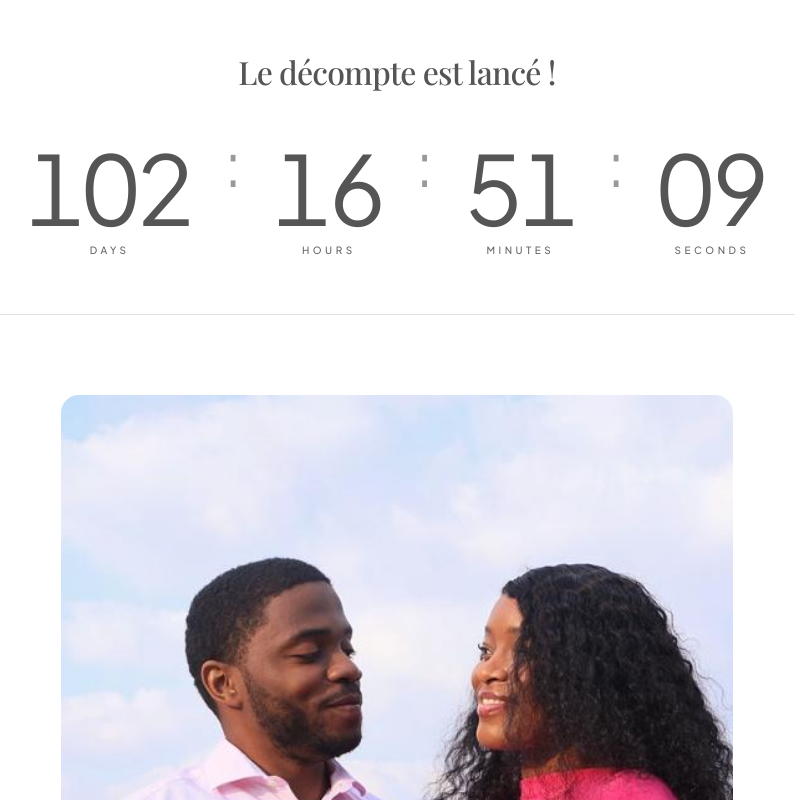
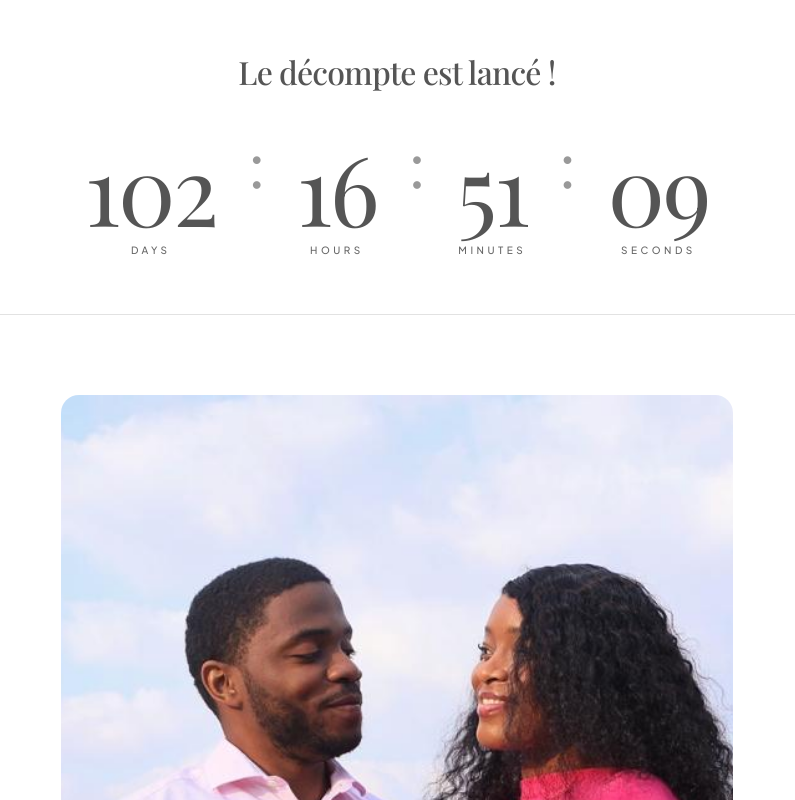
Before and after one commit to Nextiaa2026/loic_et_stephanie, a Next.js app: page / in a window 1280 px wide. Shown: the part 1180-1980 px from the top of the page, without its empty margins (243-1038 px from the left). Built offline with nearby package versions, Linux system fonts and the light colour scheme.

Commit message:
update: #auth.ts updates

```diff
--- a/app/le-mariage/les-dates/page.tsx
+++ b/app/le-mariage/les-dates/page.tsx
@@ -63,15 +63,11 @@ export default function LesDatesPage() {
           </section>
 
           {/* Events */}
-          <section className="space-y-16 pb-14 sm:pb-20">
+          <section className="mx-auto max-w-2xl space-y-16 pb-14 sm:pb-20 text-center">
             {events.map((event, i) => (
-              <Card
-                key={i}
-                className="overflow-hidden rounded-2xl border-border/60 shadow-none"
-              >
-                <div className="grid md:grid-cols-2">
-                  {/* Image */}
-                  <div className="relative aspect-[4/3] md:aspect-auto">
+              <div key={i} className="flex flex-col items-center">
+                <figure className="w-full">
+                  <div className="relative mx-auto aspect-[3/4] w-full max-w-lg overflow-hidden rounded-2xl bg-muted">
                     <Image
                       src={event.image}
                       alt={event.title}
@@ -79,38 +75,37 @@ export default function LesDatesPage() {
                       className="object-cover"
                     />
                   </div>
+                </figure>
 
                 {/* Content */}
-                  <div className="flex flex-col justify-center">
-                    <CardHeader className="px-6 pt-8 sm:px-10 sm:pt-10">
-                      <CardTitle
-                        className={`${playfair.className} text-2xl font-semibold tracking-tight sm:text-3xl`}
+                <div className="mt-8 flex flex-col items-center">
+                  <h2
+                    className={`${playfair.className} text-3xl font-semibold tracking-tight sm:text-4xl`}
                   >
                     {event.title}
-                      </CardTitle>
-                    </CardHeader>
-                    <CardContent className="space-y-4 px-6 pb-8 sm:px-10 sm:pb-10">
-                      <div className="flex flex-col gap-2 text-sm text-muted-foreground">
+                  </h2>
+                  <Separator className="mx-auto mt-4 h-px max-w-24 bg-border" />
+
+                  <div className="mt-6 flex flex-col items-center gap-2 text-sm italic text-muted-foreground sm:text-base">
                     <p className="inline-flex items-center gap-2">
-                          <CalendarDays className="size-4 shrink-0 text-primary" />
+                      <CalendarDays className="size-4 shrink-0 text-primary" aria-hidden />
                       <span>{event.date}</span>
                     </p>
                     <p className="inline-flex items-center gap-2">
-                          <Clock className="size-4 shrink-0 text-primary" />
+                      <Clock className="size-4 shrink-0 text-primary" aria-hidden />
                       <span>{event.time}</span>
                     </p>
                     <p className="inline-flex items-center gap-2">
-                          <MapPin className="size-4 shrink-0 text-primary" />
+                      <MapPin className="size-4 shrink-0 text-primary" aria-hidden />
                       <span>{event.location}</span>
                     </p>
                   </div>
-                      <p className="text-sm leading-relaxed text-muted-foreground sm:text-base">
+
+                  <p className="mt-6 max-w-xl text-sm leading-relaxed text-muted-foreground sm:text-base">
                     {event.description}
                   </p>
-                    </CardContent>
                 </div>
               </div>
-              </Card>
             ))}
           </section>
         </main>
--- a/app/reservation/page.tsx
+++ b/app/reservation/page.tsx
@@ -18,15 +18,15 @@ export default function ReservationPage() {
         <SiteHeader serifClassName={playfair.className} />
         <main>
           {/* Hero image */}
-          <div className="my-8 overflow-hidden rounded-2xl">
-            <div className="relative h-64 w-full sm:h-80">
+          <div className="my-10 mx-auto w-full max-w-5xl overflow-hidden">
+            <div className="relative h-64 w-full sm:h-96 md:h-[28rem]">
               <Image
                 src="/ac06bcad-4e7b-4dca-8cf2-74d10bcc5018.jpeg"
                 alt="Loïc et Stéphanie"
                 fill
-                className="object-cover object-top"
+                className="object-cover object-[center_35%]"
               />
-              <div className="absolute inset-0 bg-neutral-950/40" />
+              <div className="absolute inset-0 bg-neutral-950/20" />
             </div>
           </div>
 
--- a/components/home/gallery-section.tsx
+++ b/components/home/gallery-section.tsx
@@ -92,7 +92,7 @@ export function GallerySection({ serifClassName }: GallerySectionProps) {
         Explorez Les Moments Mémorables De Notre Voyage Amoureux.
       </h2>
 
-      <div className="mt-10 grid grid-cols-2 md:grid-cols-3 auto-rows-[90px] sm:auto-rows-[120px] md:auto-rows-[150px] gap-3 sm:gap-4 grid-flow-row-dense rounded-5xl bg-red-400">
+      <div className="mt-10 grid grid-cols-2 md:grid-cols-3 auto-rows-[90px] sm:auto-rows-[120px] md:auto-rows-[150px] gap-3 sm:gap-4 grid-flow-row-dense rounded-5xl overflow-hidden">
         {galleryImages.map((img, i) => (
           <GalleryCell
             key={img.src}
--- a/components/home/home-countdown.tsx
+++ b/components/home/home-countdown.tsx
@@ -39,7 +39,7 @@ function AnimatedDigit({
     return <span>{value}</span>;
   }
   return (
-    <span className="relative inline-flex min-w-[0.65em] justify-center font-sans tabular-nums">
+    <span className="relative inline-flex min-w-[0.65em] justify-center tabular-nums">
       <AnimatePresence mode="popLayout" initial={false}>
         <motion.span
           key={value}
@@ -61,16 +61,23 @@ function CountdownUnit({
   value,
   reduceMotion,
   pad = true,
+  serifClassName,
 }: {
   label: string;
   value: number;
   reduceMotion: boolean | null;
   pad?: boolean;
+  serifClassName: string;
 }) {
   const str = pad ? pad2(value) : String(value);
   return (
     <div className="flex flex-col items-center gap-2">
-      <div className="font-sans text-5xl font-extralight tracking-tight text-muted-foreground sm:text-6xl md:text-7xl lg:text-8xl">
+      <div
+        className={cn(
+          serifClassName,
+          "text-5xl font-extralight tracking-tight text-muted-foreground sm:text-6xl md:text-7xl lg:text-8xl",
+        )}
+      >
         <AnimatedDigit value={str} reduceMotion={reduceMotion} />
       </div>
       <span className="text-[10px] font-medium tracking-[0.35em] text-muted-foreground/90 uppercase">
@@ -80,10 +87,13 @@ function CountdownUnit({
   );
 }
 
-function Colon() {
+function Colon({ serifClassName }: { serifClassName: string }) {
   return (
     <span
-      className="translate-y-[-0.35rem] self-start font-sans text-4xl font-extralight text-muted-foreground/60 sm:text-5xl md:text-6xl"
+      className={cn(
+        serifClassName,
+        "translate-y-[-0.35rem] self-start text-4xl font-extralight text-muted-foreground/60 sm:text-5xl md:text-6xl",
+      )}
       aria-hidden
     >
       :
@@ -102,6 +112,7 @@ export function HomeCountdown({ serifClassName }: HomeCountdownProps) {
 
   useEffect(() => {
     // Set initial value on client to avoid hydration mismatch
+    // eslint-disable-next-line react-hooks/set-state-in-effect
     setLeft(getTimeLeft(target));
     const id = window.setInterval(() => {
       setLeft(getTimeLeft(target));
@@ -129,24 +140,28 @@ export function HomeCountdown({ serifClassName }: HomeCountdownProps) {
             value={display.days}
             reduceMotion={reduce}
             pad={false}
+            serifClassName={serifClassName}
           />
-          <Colon />
+          <Colon serifClassName={serifClassName} />
           <CountdownUnit
             label="Hours"
             value={display.hours}
             reduceMotion={reduce}
+            serifClassName={serifClassName}
           />
-          <Colon />
+          <Colon serifClassName={serifClassName} />
           <CountdownUnit
             label="Minutes"
             value={display.minutes}
             reduceMotion={reduce}
+            serifClassName={serifClassName}
           />
-          <Colon />
+          <Colon serifClassName={serifClassName} />
           <CountdownUnit
             label="Seconds"
             value={display.seconds}
             reduceMotion={reduce}
+            serifClassName={serifClassName}
           />
         </div>
       </div>
--- a/components/home/invite-hero.tsx
+++ b/components/home/invite-hero.tsx
@@ -13,7 +13,7 @@ export function InviteHero({ serifClassName }: InviteHeroProps) {
 
   return (
     <section
-      className="relative isolate mt-8 overflow-hidden text-white"
+      className="relative isolate mt-8 overflow-hidden text-white [clip-path:polygon(0_4vw,_100%_0,_100%_100%,_0_100%)] sm:[clip-path:polygon(0_3vw,_100%_0,_100%_100%,_0_100%)]"
       style={{ minHeight: "340px" }}
     >
       <Image
--- a/components/home/practical-info.tsx
+++ b/components/home/practical-info.tsx
@@ -52,8 +52,8 @@ export function PracticalInfo({ serifClassName }: PracticalInfoProps) {
               ici&nbsp;:
             </CardDescription>
             <Link
-              href="#faq"
-              className="inline-block text-sm font-medium text-foreground underline decoration-foreground/40 underline-offset-4 transition-colors hover:text-foreground/80"
+              href="/le-mariage/informations-pratiques"
+              className="inline-block text-sm font-medium text-primary underline decoration-primary/40 underline-offset-4 transition-colors hover:text-primary/80"
             >
               Consulter les informations pratiques
             </Link>
```
Lines whose indentation alone changed are shown as unchanged.
